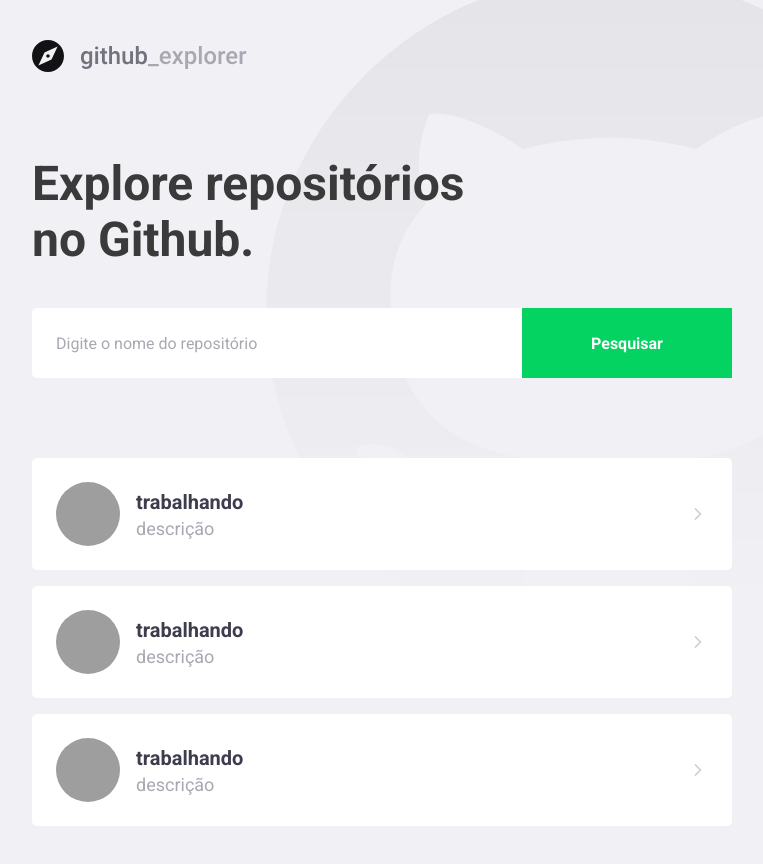
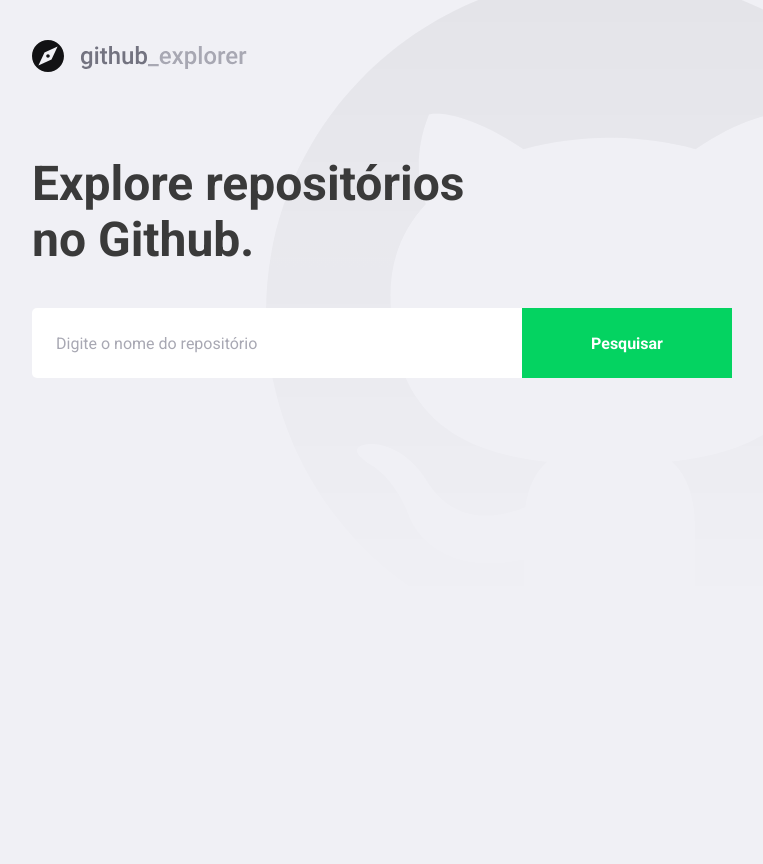
Before and after one commit to FranciscoMaik/Application_react_Github_explorer, a React (Create React App) app: page / in a window 1280 px wide. Shown: the whole page, without its empty margins (148-911 px from the left). After the commit the page ends 800 px from the top, so only its background shows below. Built offline with nearby package versions, Linux system fonts and the light colour scheme; grey boxes are pictures that could not be loaded.

Commit message:
Connection with API of Github

```diff
--- a/package.json
+++ b/package.json
@@ -11,6 +11,7 @@
     "@types/react": "^16.9.0",
     "@types/react-dom": "^16.9.0",
     "@typescript-eslint/eslint-plugin": "^4.5.0",
+    "axios": "^0.21.0",
     "eslint-config-airbnb": "^18.2.0",
     "eslint-plugin-import": "^2.21.2",
     "eslint-plugin-jsx-a11y": "^6.3.0",
--- a/src/pages/Dashboard/index.tsx
+++ b/src/pages/Dashboard/index.tsx
@@ -1,54 +1,63 @@
-import React from 'react';
+import React, { useState, FormEvent } from 'react';
 import { FiChevronRight } from 'react-icons/fi';
 import logoImg from '../../assets/logo.svg';
 
+import api from '../../services/api';
+
 import { Title, Form, Repositories } from './style';
 
-const Dashboard: React.FC = () => (
+interface Repository{
+  full_name: string;
+  description: string;
+  owner: {
+    login: string;
+    avatar_url: string;
+  }
+
+}
+
+const Dashboard: React.FC = () => {
+  const [repositories, setRepositories] = useState<Repository[]>([]);
+  const [newRepo, setNewRepo] = useState('');
+
+  async function handleAddRepository(e: FormEvent<HTMLFormElement>): Promise<void> {
+    e.preventDefault();
+
+    const response = await api.get<Repository>(`repos/${newRepo}`);
+
+    const repository = response.data;
+
+    setRepositories([...repositories, repository]);
+
+    setNewRepo('');
+  }
+
+  return (
     <>
       <img src={logoImg} alt="Github Explorer" />
       <Title>Explore repositórios no Github.</Title>
 
-    <Form>
-      <input placeholder="Digite o nome do repositório" />
+      <Form onSubmit={handleAddRepository}>
+        <input value={newRepo} onChange={(e) => setNewRepo(e.target.value)} placeholder="Digite o nome do repositório" />
         <button type="submit">Pesquisar</button>
       </Form>
 
       <Repositories>
-      <a href="teste">
-        <img src="https://avatars1.githubusercontent.com/u/20601076?s=460&u=164dd0918a0eb4ffcd0615290fc198453c9461be&v=4" alt="Francisco Maik" />
+        {repositories.map((repository) => (
+          <a key={repository.full_name} href="teste">
+            <img src={repository.owner.avatar_url} alt={repository.owner.login} />
             <div>
-          <strong>trabalhando</strong>
-          <p>descrição</p>
+              <strong>{repository.full_name}</strong>
+              <p>{repository.description}</p>
             </div>
 
             <FiChevronRight size={20} />
 
           </a>
-
-      <a href="teste">
-        <img src="https://avatars1.githubusercontent.com/u/20601076?s=460&u=164dd0918a0eb4ffcd0615290fc198453c9461be&v=4" alt="Francisco Maik" />
-        <div>
-          <strong>trabalhando</strong>
-          <p>descrição</p>
-        </div>
-
-        <FiChevronRight size={20} />
-
-      </a>
-
-      <a href="teste">
-        <img src="https://avatars1.githubusercontent.com/u/20601076?s=460&u=164dd0918a0eb4ffcd0615290fc198453c9461be&v=4" alt="Francisco Maik" />
-        <div>
-          <strong>trabalhando</strong>
-          <p>descrição</p>
-        </div>
-
-        <FiChevronRight size={20} />
-
-      </a>
+        ))}
       </Repositories>
     </>
   );
+};
 
 export default Dashboard;
--- a/src/pages/Dashboard/style.ts
+++ b/src/pages/Dashboard/style.ts
@@ -77,7 +77,8 @@
     }
 
     div{
-      margin-left: 16px;
+      margin:0 16px;
+      flex: 1;
 
       strong{
         font-size: 20px;
--- /dev/null
+++ b/src/services/api.ts
@@ -0,0 +1,7 @@
+import axios from 'axios';
+
+const api = axios.create({
+  baseURL: 'https://api.github.com',
+});
+
+export default api;
```
Also changed, not shown: 1 other file (tests, documents, lock files or other folders). Lines whose indentation alone changed are shown as unchanged.
